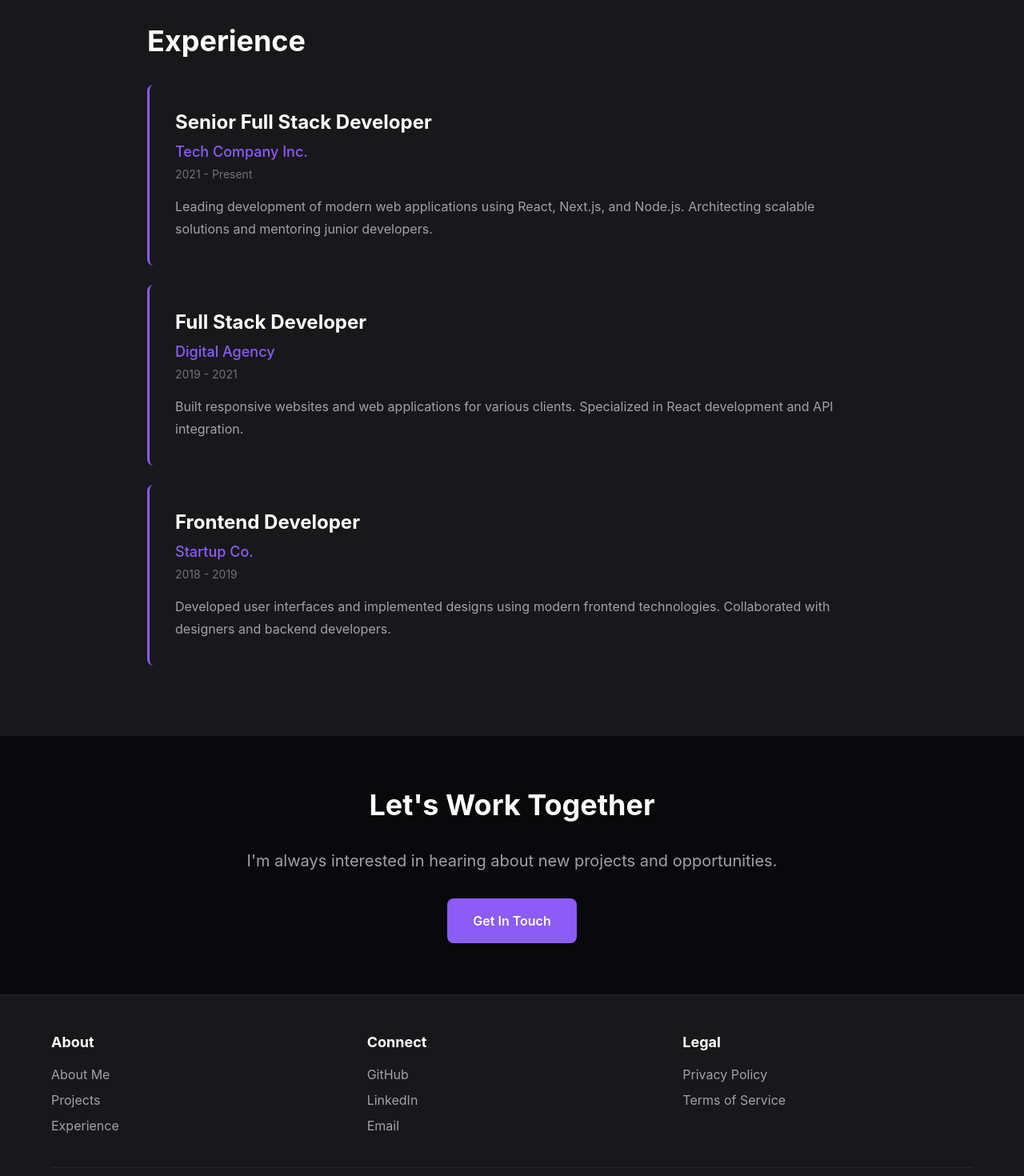
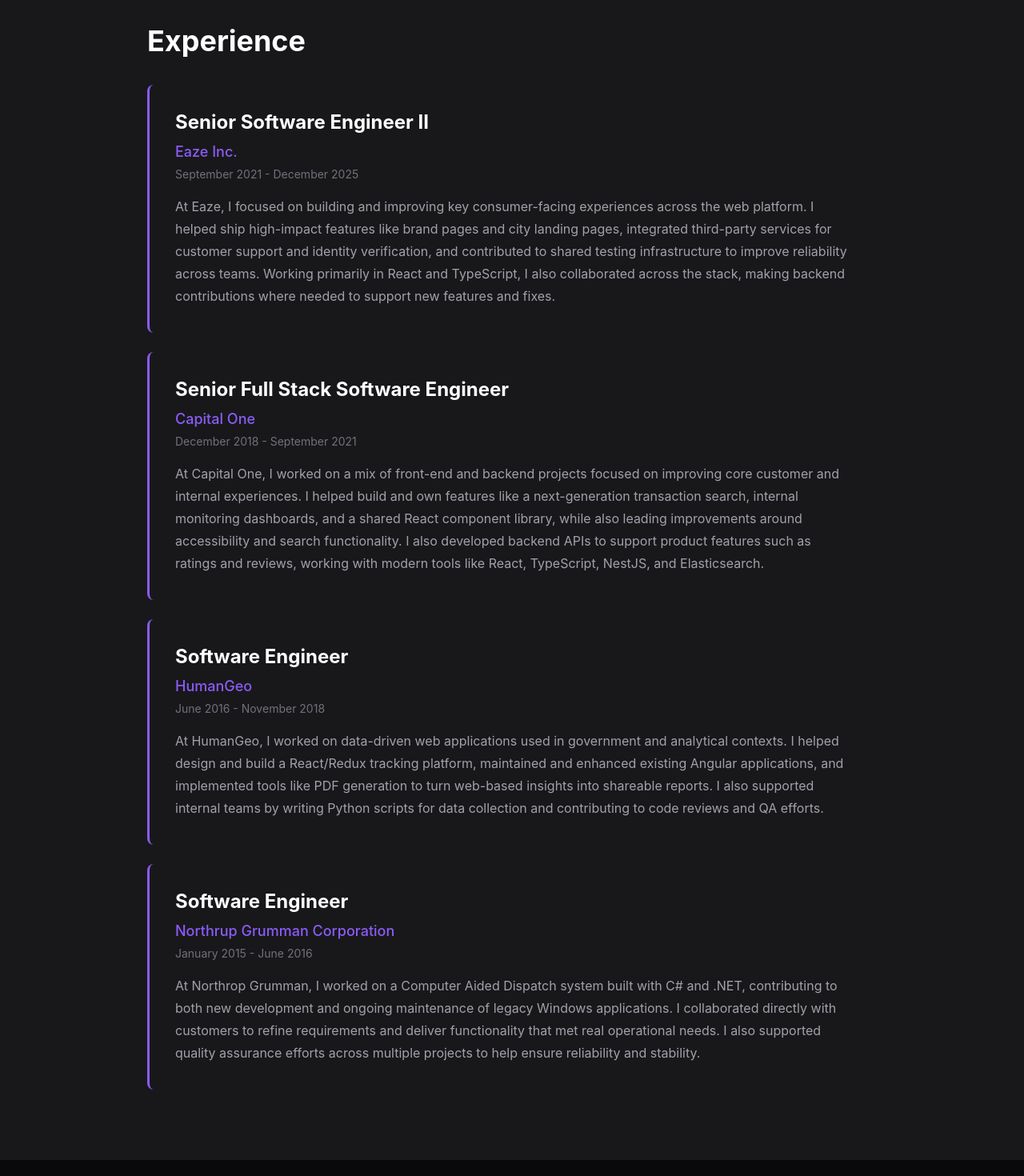
Before and after one commit to andrade16/williamlandrade-site, a Next.js app: page /about in a window 1280 px wide. Shown: the part 1340-2810 px from the top of the page at 80% size. Built offline with nearby package versions, Linux system fonts and the light colour scheme.

Commit message:
Edits job timline blurbs

```diff
--- a/app/about/page.tsx
+++ b/app/about/page.tsx
@@ -202,11 +202,11 @@
         <Container>
           <Grid cols={1} mdCols={3} gap="3rem">
             <StatCard>
-              <div className="number">5+</div>
+              <div className="number">9+</div>
               <div className="label">Years Experience</div>
             </StatCard>
             <StatCard>
-              <div className="number">50+</div>
+              <div className="number">25+</div>
               <div className="label">Projects Completed</div>
             </StatCard>
             <StatCard>
@@ -222,34 +222,65 @@
           <SectionTitle>Experience</SectionTitle>
 
           <ExperienceCard>
-            <h3>Senior Full Stack Developer</h3>
-            <div className="role">Tech Company Inc.</div>
-            <div className="period">2021 - Present</div>
+            <h3>Senior Software Engineer II</h3>
+            <div className="role">Eaze Inc.</div>
+            <div className="period">September 2021 - December 2025</div>
             <p>
-              Leading development of modern web applications using React,
-              Next.js, and Node.js. Architecting scalable solutions and
-              mentoring junior developers.
+              At Eaze, I focused on building and improving key consumer-facing
+              experiences across the web platform. I helped ship high-impact
+              features like brand pages and city landing pages, integrated
+              third-party services for customer support and identity
+              verification, and contributed to shared testing infrastructure to
+              improve reliability across teams. Working primarily in React and
+              TypeScript, I also collaborated across the stack, making backend
+              contributions where needed to support new features and fixes.
             </p>
           </ExperienceCard>
 
           <ExperienceCard>
-            <h3>Full Stack Developer</h3>
-            <div className="role">Digital Agency</div>
-            <div className="period">2019 - 2021</div>
+            <h3>Senior Full Stack Software Engineer</h3>
+            <div className="role">Capital One</div>
+            <div className="period">December 2018 - September 2021</div>
             <p>
-              Built responsive websites and web applications for various
-              clients. Specialized in React development and API integration.
+              At Capital One, I worked on a mix of front-end and backend
+              projects focused on improving core customer and internal
+              experiences. I helped build and own features like a
+              next-generation transaction search, internal monitoring
+              dashboards, and a shared React component library, while also
+              leading improvements around accessibility and search
+              functionality. I also developed backend APIs to support product
+              features such as ratings and reviews, working with modern tools
+              like React, TypeScript, NestJS, and Elasticsearch.
             </p>
           </ExperienceCard>
 
           <ExperienceCard>
-            <h3>Frontend Developer</h3>
-            <div className="role">Startup Co.</div>
-            <div className="period">2018 - 2019</div>
+            <h3>Software Engineer</h3>
+            <div className="role">HumanGeo</div>
+            <div className="period">June 2016 - November 2018</div>
             <p>
-              Developed user interfaces and implemented designs using modern
-              frontend technologies. Collaborated with designers and backend
-              developers.
+              At HumanGeo, I worked on data-driven web applications used in
+              government and analytical contexts. I helped design and build a
+              React/Redux tracking platform, maintained and enhanced existing
+              Angular applications, and implemented tools like PDF generation to
+              turn web-based insights into shareable reports. I also supported
+              internal teams by writing Python scripts for data collection and
+              contributing to code reviews and QA efforts.
+            </p>
+          </ExperienceCard>
+
+          <ExperienceCard>
+            <h3>Software Engineer</h3>
+            <div className="role">Northrup Grumman Corporation</div>
+            <div className="period">January 2015 - June 2016</div>
+            <p>
+              At Northrop Grumman, I worked on a Computer Aided Dispatch system
+              built with C# and .NET, contributing to both new development and
+              ongoing maintenance of legacy Windows applications. I collaborated
+              directly with customers to refine requirements and deliver
+              functionality that met real operational needs. I also supported
+              quality assurance efforts across multiple projects to help ensure
+              reliability and stability.
             </p>
           </ExperienceCard>
         </Container>
```
